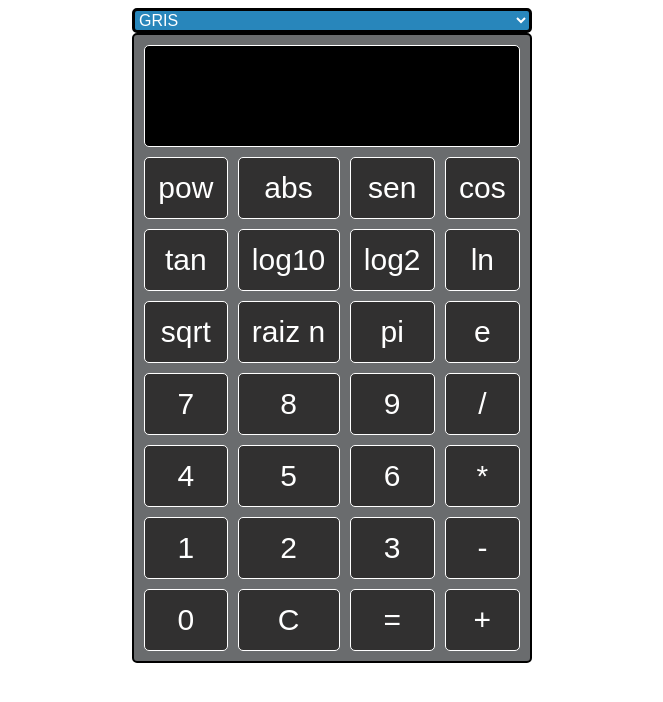
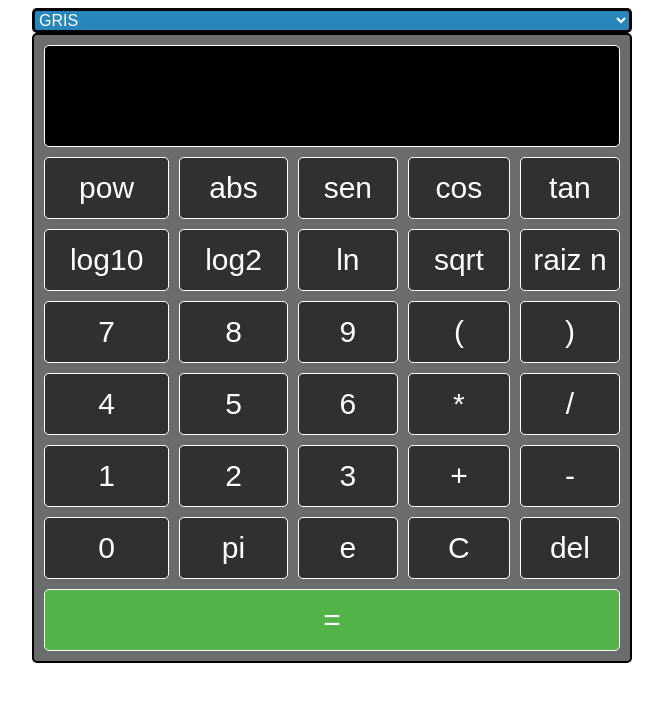
Before and after one commit to marwilc/marwilc.github.io, a plain HTML site: page index.html in a window 1280 px wide. Shown: the whole page, without its empty margins (308-971 px from the left). Drawn offline with Linux system fonts and the light colour scheme; files that its build step writes are made by us from their sources; files whose address does not match are found by name.

Commit message:
extend calc

```diff
--- a/index.html
+++ b/index.html
@@ -65,15 +65,6 @@
                 </div>
 
             <div class="grid-item">
-                    <button onclick="teclear('PI')">pi</button>
-                </div>
-
-                <div class="grid-item">
-                    <button onclick="teclear('E')">e</button>
-                </div>
-
-             <!-- funciones listas-->
-                <div class="grid-item">
                 <button onclick="teclear('7')">7</button>
             </div>
             <div class="grid-item">
@@ -83,44 +74,81 @@
                 <button onclick="teclear('9')">9</button>
             </div>
             <div class="grid-item">
-                    <button onclick="teclear('/')">/</button>
+                <button onclick="teclear('(')">(</button>
             </div>
+            <div class="grid-item">
+                <button onclick="teclear(')')">)</button>
+            </div>
+
             <div class="grid-item">
                 <button onclick="teclear('4')">4</button>
             </div>
+
             <div class="grid-item">
                 <button onclick="teclear('5')">5</button>
             </div>
             <div class="grid-item">
                 <button onclick="teclear('6')">6</button>
             </div>
+
             <div class="grid-item">
                 <button onclick="teclear('*')">*</button>
             </div>
+
+
+            <div class="grid-item">
+                <button onclick="teclear('/')">/</button>
+            </div>
+
             <div class="grid-item">
                 <button onclick="teclear('1')">1</button>
             </div>
+
             <div class="grid-item">
                 <button onclick="teclear('2')">2</button>
             </div>
+
+
             <div class="grid-item">
                 <button onclick="teclear('3')">3</button>
             </div>
+
+            <div class="grid-item">
+                <button onclick="teclear('+')">+</button>
+            </div>
+
             <div class="grid-item">
                 <button onclick="teclear('-')">-</button>
             </div>
+
             <div class="grid-item">
                 <button onclick="teclear('0')" >0</button>
             </div>
+
+
+
+            <div class="grid-item">
+                <button onclick="teclear('PI')">pi</button>
+            </div>
+
+                <div class="grid-item">
+                    <button onclick="teclear('E')">e</button>
+                </div>
+
+
+             <!-- funciones listas-->
+
             <div class="grid-item">
                 <button onclick="teclear('C')">C</button>
             </div>
             <div class="grid-item">
+                <button onclick="teclear('del')">del</button>
+            </div>
+
+                <div class="grid-item2">
                     <button onclick="teclear('=')">=</button>
                 </div>
-                <div class="grid-item">
-                    <button onclick="teclear('+')">+</button>
-                </div>
+
         </div>
     </div>
 </body>
--- a/main.js
+++ b/main.js
@@ -20,6 +20,8 @@ function teclear(tecla){
         case  '*':
         case  '-':
         case  '+':
+        case  '(':
+        case  ')':
             // obtiene el input pantalla y le asigna la tecla
             document.getElementById('display').value = input + tecla;
             break;
@@ -35,6 +37,10 @@ function teclear(tecla){
             document.getElementById('display').value += pi.value;
             console.log(pi);
             break;
+        case  'E':
+            document.getElementById('display').value += 'e ';
+            console.log('e');
+            break;
     }
 }
 
@@ -45,10 +51,12 @@ function teclear(tecla){
  */
 function operar(input){
     let result = 0;
-    try {
-        result = eval(input);
-    }catch (e) {
-        result = 'Expression invalida';
+    if(input.length !== 0){
+        try {
+            result = eval(input);
+        }catch (e) {
+            result = 'Expression invalida';
+        }
     }
     return result;
 }
--- a/styles.css
+++ b/styles.css
@@ -5,7 +5,7 @@ body {
 
 .container {
     margin: auto;
-    width: 400px;
+    width: 600px;
     height: 600px;
 }
 
@@ -13,7 +13,7 @@ body {
     border-radius: 5px;
     height: 100px;
     background-color: black;
-    grid-column: 1 / span 4;
+    grid-column: 1 / span 5;
     grid-row: 1;
     border: 1px solid white;
     font-size: 30px;
@@ -37,6 +37,7 @@ body {
     background-color: #2886bb;
     border-radius: 5px;
     border: 2px solid black;
+    grid-template-columns:  auto auto auto auto auto;
     padding: 10px;
     display: grid;
     grid-gap: 10px;
@@ -49,6 +50,23 @@ body {
     text-align: center;
 }
 
+.grid-item2 {
+    background-color: #52b448;
+    grid-column: 1 / span 5;
+    height: 60px;
+    border-radius: 5px;
+    border: 1px solid white;
+    text-align: center;
+}
+
+.grid-item2  button{
+    color: white;
+    font-size: 30px;
+    border: none;
+    background: none;
+    width: 100%;
+    height: 100%;
+}
 .grid-item button{
     color: white;
     font-size: 30px;
@@ -62,7 +80,7 @@ body {
     background-color: #6A6C6E;
 }
 
-.gris .grid-item{
+.gris .grid-item {
     background-color: #313030;
 }
 
```
Lines whose indentation alone changed are shown as unchanged.
